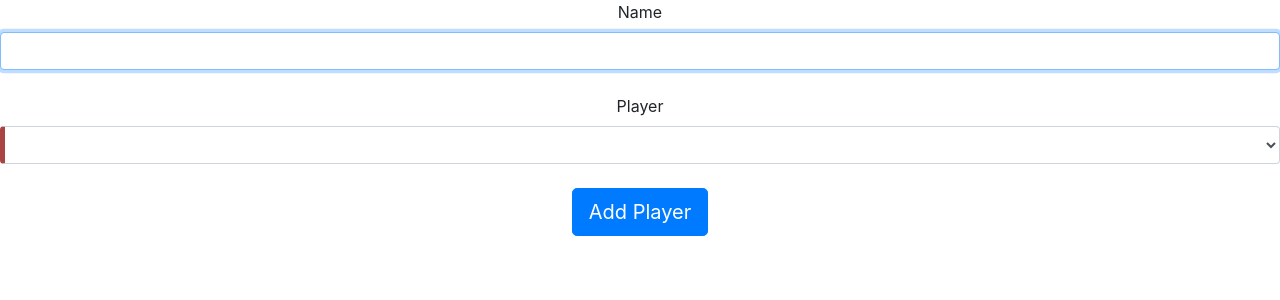
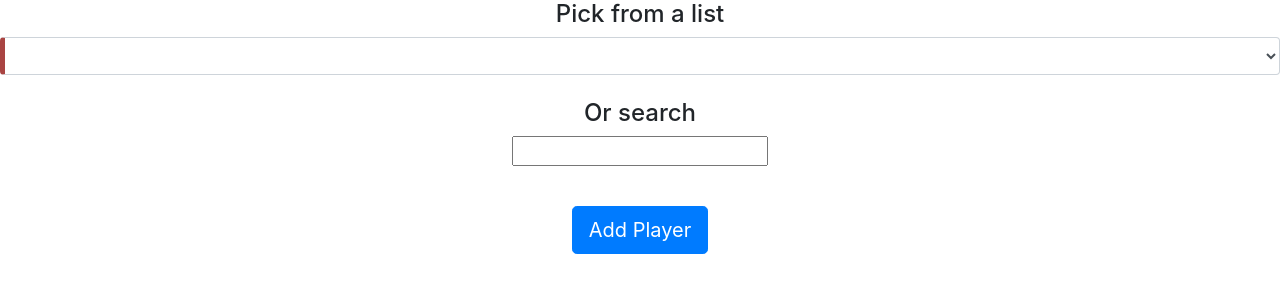
Before and after one commit to gpratte/texastoc-v2-angular, an Angular app: page /existing-player in a window 1280 px wide. Shown: the top 300 px of the page. Built offline with nearby package versions, Linux system fonts and the light colour scheme.

Commit message:
interim commit searching for player

```diff
--- a/src/app/game/existing-player/existing-player.component.html
+++ b/src/app/game/existing-player/existing-player.component.html
@@ -2,14 +2,21 @@
   <div class="col-sm">
     <form (ngSubmit)="onSubmit()" #existingPlayerForm="ngForm">
 
-      <label for="name">Name</label>
-      <input type="text" id="name" class="form-control" required autofocus>
-
-      <br/>
-      <label for="player">Player</label>
+      <h4>Pick from a list</h4>
       <select class="form-control" id="player" [(ngModel)]="playerId" name="playerId" required>
             <option *ngFor="let player of players" [value]="player.id">{{player.name}} <span *ngIf="player.entries">({{player.entries}})</span> </option>
       </select>
+
+      <br/>
+      <h4>Or search</h4>
+
+      <input #searchBox id="search-box" (keyup)="search(searchBox.value)" />
+
+      <ul class="search-result">
+        <li *ngFor="let searchResult of searchResults">
+          <a>{{searchResult.name}}</a>
+        </li>
+      </ul>
 
       <br/>
       <button class="btn btn-lg btn-primary" type="submit">Add Player</button>
--- a/src/app/game/existing-player/existing-player.component.ts
+++ b/src/app/game/existing-player/existing-player.component.ts
@@ -21,9 +21,23 @@ export class ExistingPlayerComponent implements OnInit {
     new Player(3, 'Trinity')
   ]
 
+  searchResults = [
+  ]
+
   constructor() { }
 
   ngOnInit() {
   }
 
+  search(term: string): void {
+    console.log('!!! term ', term)
+    if (term.trim === '') {
+      this.players.length = 0;
+      console.log('returning')
+      return;
+    }
+
+    this.searchResults = this.players.filter(player => player.name.includes(term));
+  }
+
 }
```
